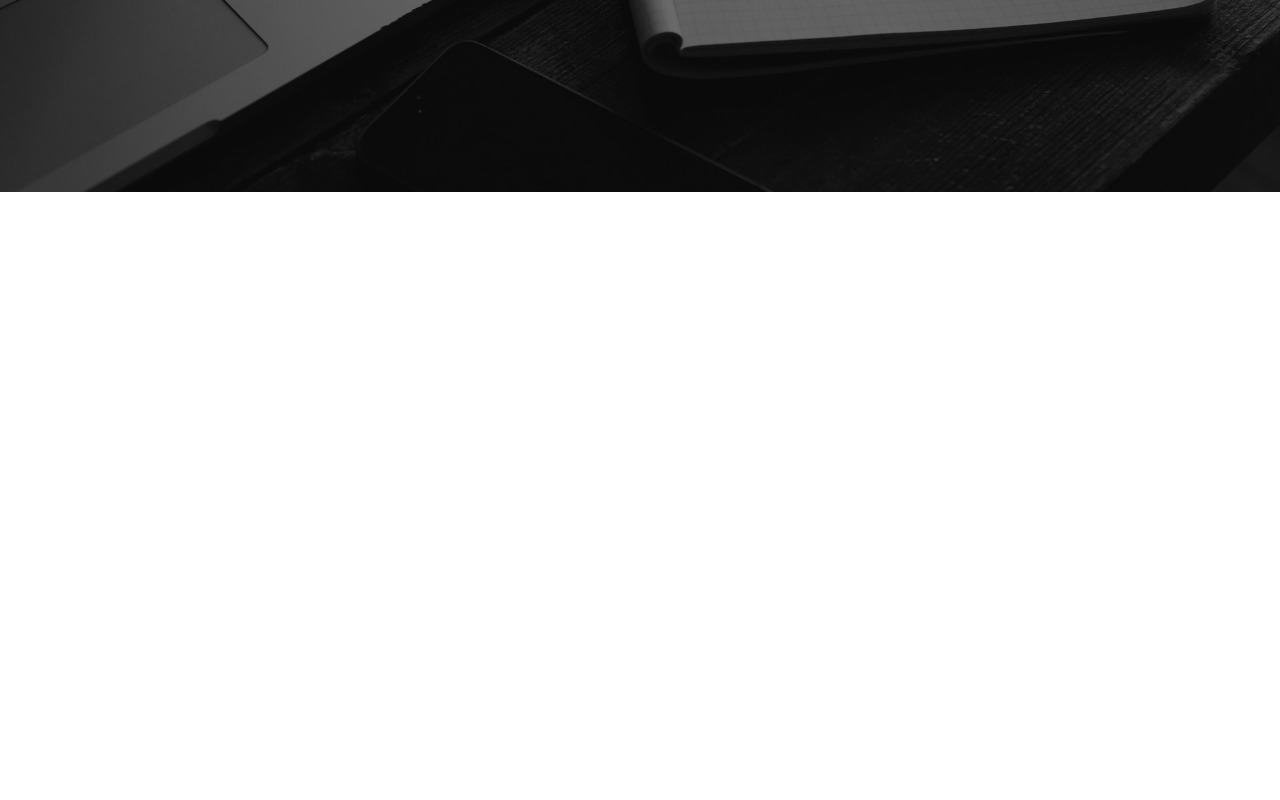
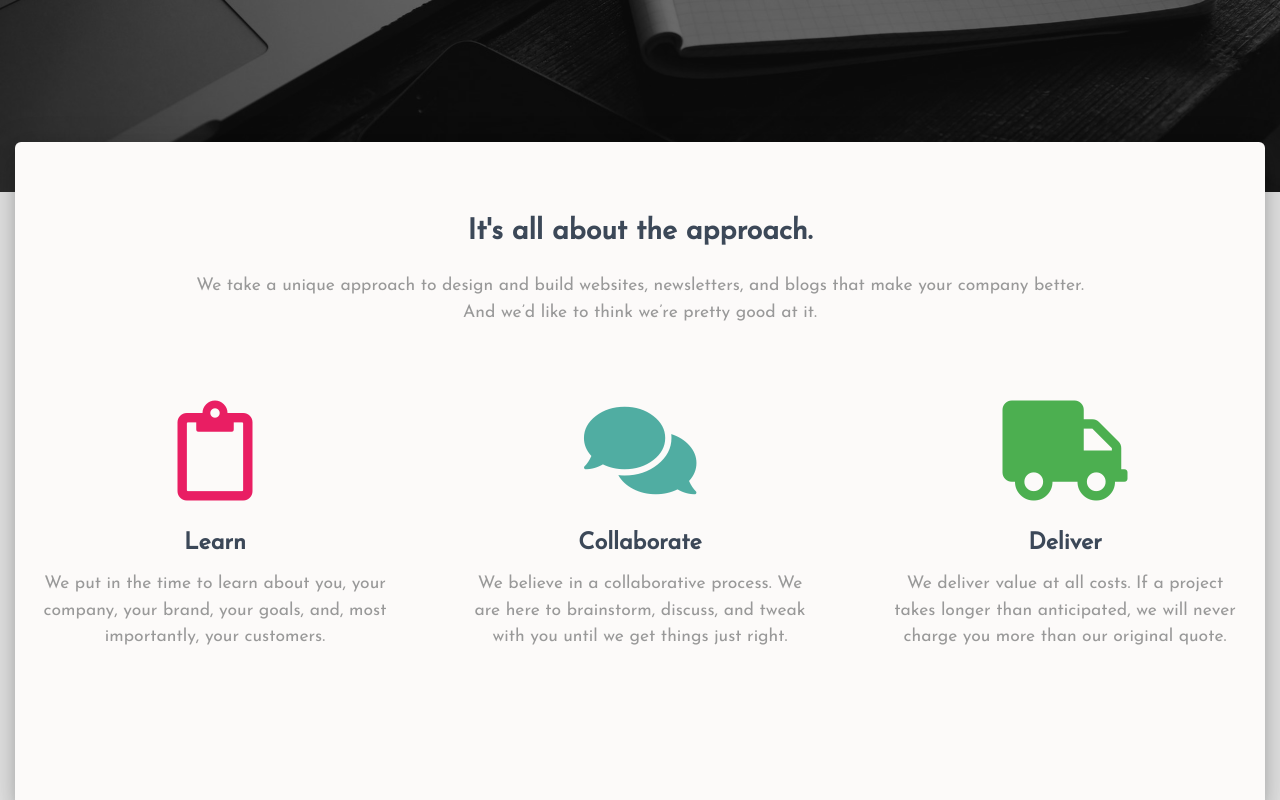
Before and after one commit to jbdano/tolddesign, a Vue app: page / in a window 1280 px wide. Shown: the part 528-1328 px from the top of the page. Before the commit the page ends 800 px from the top, so only its background shows below. Built offline with nearby package versions, Linux system fonts and the light colour scheme.

Commit message:
added Our Process section to home page / removed hello world

```diff
--- a/public/index.html
+++ b/public/index.html
@@ -6,6 +6,7 @@
     <meta name="viewport" content="width=device-width,initial-scale=1.0">
     <link rel="icon" href="<%= BASE_URL %>favicon.ico">
     <link rel="stylesheet" href="https://fonts.googleapis.com/css?family=Josefin+Sans">
+    <link rel="stylesheet" href="https://use.fontawesome.com/releases/v5.5.0/css/all.css" integrity="sha384-B4dIYHKNBt8Bc12p+WXckhzcICo0wtJAoU8YZTY5qE0Id1GSseTk6S+L3BlXeVIU" crossorigin="anonymous">
     <title>Told Design LLC</title>
   </head>
   <body>
--- a/src/App.vue
+++ b/src/App.vue
@@ -1,19 +1,21 @@
 <template>
   <div id="app">
-    <!-- <img alt="Vue logo" src="./assets/logo.png">
-    <HelloWorld msg="Welcome to your Vue.js App"/> -->
     <home-hero />
+    <div class="home-main-container">
+      <OurProcess />
+    </div>
   </div>
 </template>
 
 <script>
-// import HelloWorld from './components/HelloWorld.vue';
 import HomeHero from './components/HomeHero.vue';
+import OurProcess from './components/OurProcess.vue';
 
 export default {
   name: 'app',
   components: {
     HomeHero,
+    OurProcess,
   },
 };
 </script>
@@ -22,10 +24,8 @@ export default {
 
 html, body {
   overflow-x: hidden;
-}
-
-body {
   margin: 0px !important;
+  background-color: #e5e5e5;
 }
 
 .theme-color-green {
@@ -38,7 +38,7 @@ body {
 
 .theme-inline-button {
   display: inline-block;
-  padding: 20px;
+  padding: 20px 10px;
   text-decoration: none;
   border-radius: 5px;
   border: 3px solid #50ada2;
@@ -56,7 +56,7 @@ body {
 
 .theme-inline-button-primary {
   background-color: #50ada2;
-  color: #FCFAF9;
+  color: rgba(0, 0, 0, 0.5);
 }
 
 .theme-inline-button-secondary {
@@ -68,6 +68,8 @@ h1, h2, h3, h4, h5, p, a {
   font-family: 'Josefin Sans', sans-serif;
   -webkit-font-smoothing: antialiased;
   text-rendering: optimizeLegibility;
+  color: #3C4858;
+  line-height: 1.1;
 }
 
 h1 {
@@ -75,8 +77,29 @@ h1 {
   margin: 0;
 }
 
+h3 {
+  font-size: calc(24px + (30 - 24) * ((100vw - 300px) / (1600 - 300)));
+  margin: 0;
+}
+
+h4 {
+  font-size: calc(21px + (24 - 21) * ((100vw - 300px) / (1600 - 300)));
+  margin: 0;
+}
+
 p, a {
-  font-size: calc(14px + (24 - 14) * ((100vw - 300px) / (1600 - 300)));
+  font-size: calc(16px + (24 - 16) * ((100vw - 300px) / (1600 - 300)));
+  line-height: 1.5;
+  color: #999999;
+}
+
+.home-main-container {
+  position: relative;
+  margin: -50px 15px 0px 15px;
+  padding: 75px 25px;
+  border-radius: 6px 6px 0px 0px;
+  background-color: #FCFAF9;
+  box-shadow: 0 16px 24px 2px rgba(0, 0, 0, 0.14), 0 6px 30px 5px rgba(0, 0, 0, 0.12), 0 8px 10px -5px rgba(0, 0, 0, 0.2);
 }
 
 </style>
--- a/src/components/HomeHero.vue
+++ b/src/components/HomeHero.vue
@@ -1,20 +1,20 @@
 <template>
-    <div class="home-hero">
+    <section class="home-hero">
         <div class="hh-background-img"></div>
-        <section class="hh-content theme-color-white">
+        <div class="hh-content theme-color-white">
             <h1 class="hh-title"><span class="theme-color-green">told</span>.design</h1>
             <p class="hh-subtitle">website and content development for mission-driven startups</p>
             <div class="hh-button-group">
                 <a class="theme-inline-button theme-inline-button-primary" href="#">WORK WITH US</a>
                 <a class="theme-inline-button theme-inline-button-secondary" href="#">VIEW PORTFOLIO</a>
             </div>
-        </section>
-    </div>
+        </div>
+    </section>
 </template>
 
 <script>
 export default {
-  name: "HomeHero",
+  name: 'HomeHero',
 };
 </script>
 
@@ -51,11 +51,13 @@ export default {
 
 .hh-title {
     margin-bottom: 50px;
+    color: #FCFAF9;
 }
 
 .hh-subtitle {
-    font-size: calc(18px + (28 - 18) * ((100vw - 300px) / (1600 - 300)));
+    font-size: calc(18px + (24 - 18) * ((100vw - 300px) / (1600 - 300)));
     margin-bottom: 50px;
+    color: #FCFAF9;
 }
 
 .hh-button-group > a {
--- /dev/null
+++ b/src/components/OurProcess.vue
@@ -0,0 +1,99 @@
+<template>
+    <section class="our-process">
+        <h3 class="op-title">It's all about the approach.</h3>
+        <p class="op-subtitle">We take a unique approach to design and build
+            websites, newsletters, and blogs that make your company better.
+            And we’d like to think we’re pretty good at it.</p>
+        <div class="op-grid">
+
+            <article class="op-grid-item" v-for="step in steps" :key="step.id">
+                <i :class="[ 'op-grid-img', step.iconClass ]" v-bind:style="{ color: step.iconColor }"></i>
+                <h4 class="op-grid-title" v-text="step.title"></h4>
+                <p class="op-grid-desc" v-text="step.description"></p>
+            </article>
+
+        </div>
+    </section>
+</template>
+
+<script>
+export default {
+    name: 'OurProcess',
+    data () {
+        return {
+            steps : [
+                {
+                    id: '1',
+                    iconClass: 'far fa-clipboard',
+                    iconColor: '#e91e63',
+                    title: 'Learn',
+                    description: 'We put in the time to learn about you, your company, your brand, your goals, and, most importantly, your customers.',
+                },
+                {
+                    id: '2',
+                    iconClass: 'fa fa-comments',
+                    iconColor: '#50ada2',
+                    title: 'Collaborate',
+                    description: 'We believe in a collaborative process. We are here to brainstorm, discuss, and tweak with you until we get things just right.',
+                },
+                {
+                    id: '3',
+                    iconClass: 'fa fa-truck',
+                    iconColor: '#4caf50',
+                    title: 'Deliver',
+                    description: 'We deliver value at all costs. If a project takes longer than anticipated, we will never charge you more than our original quote.',
+                }
+            ]
+        }
+    }
+}
+</script>
+
+<style lang="scss" scoped>
+
+.our-process {
+    text-align: center;
+}
+
+.op-title {
+    margin-bottom: 25px;
+}
+
+.op-subtitle {
+    width: 75%;
+    margin: 0 auto;
+    font-size: calc(16px + (18 - 16) * ((100vw - 300px) / (1600 - 300)));
+}
+
+.op-grid {
+    display: grid;
+    grid-template-columns: 1fr;
+    grid-row-gap: 75px;
+    margin-top: 75px;
+    margin-bottom: 75px;
+
+    @media screen and (min-width: 768px) {
+        grid-template-columns: repeat(auto-fit, minmax(200px, 1fr));
+        grid-column-gap: 75px;
+        width: 1200px;
+        max-width: 100%;
+        margin-left: auto;
+        margin-right: auto;
+    }
+}
+
+.op-grid-img {
+    font-size: 100px;
+    margin-bottom: 30px;
+}
+
+.op-grid-title {
+    margin-bottom: 15px;
+}
+
+.op-grid-desc {
+    margin: 0;
+    font-size: calc(16px + (18 - 16) * ((100vw - 300px) / (1600 - 300)));
+}
+
+</style>
--- /dev/null
+++ b/src/components/OurProcessItem.vue
@@ -0,0 +1,26 @@
+<template>
+    <article class="op-grid-item">
+        <i :class="[ 'op-grid-img', iconClass ]" v-bind:style="{ color: iconColor }"></i>
+        <h4 class="op-grid-title" v-text="title"></h4>
+        <p class="op-grid-desc"></p>
+    </article>
+</template>
+
+<script>
+export default {
+    name: 'OurProcessItem',
+    props: {
+        iconClass: String,
+        iconColor: String,
+        title: String
+    }
+}
+</script>
+
+<style lang="scss" scoped>
+
+.op-grid-img {
+    font-size: 100px;
+}
+
+</style>
```
Also changed, not shown: src/components/HelloWorld.vue (deleted, +0 -58 lines).
